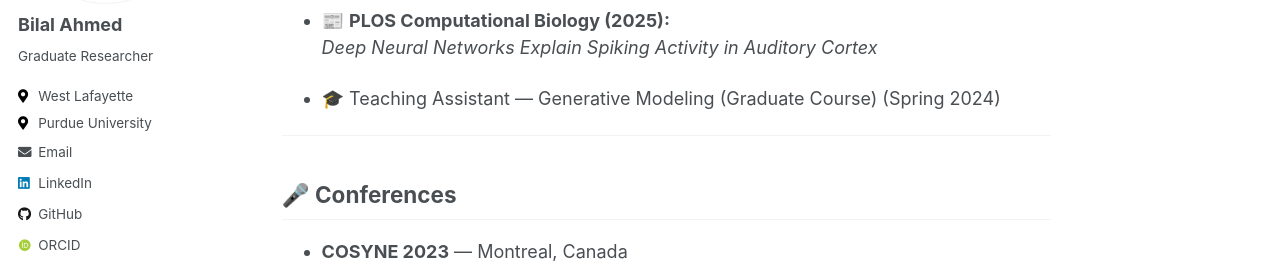
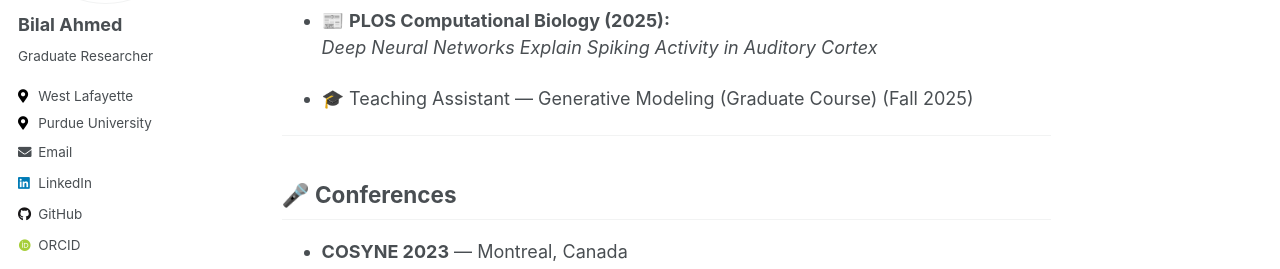
Before and after one commit to bilalhsp/bilalhsp.github.io, a Jekyll site: the page built from _pages/home.md, in a window 1280 px wide and 900 px high, scrolled down 738 px. Shown: the part 216-485 px from the top of the window. Built offline with Jekyll 4.4.1, drawn with Linux system fonts in a browser that asks for light colours; some web fonts are replaced.

Commit message:
Update teaching assistant role semester to Fall 2025

```diff
--- a/_pages/home.md
+++ b/_pages/home.md
@@ -28,7 +28,7 @@ More broadly, I am interested in diffusion and flow models, inverse problems, an
 - 📰 **PLOS Computational Biology (2025):**
   *Deep Neural Networks Explain Spiking Activity in Auditory Cortex*
 
-- 🎓 Teaching Assistant — Generative Modeling (Graduate Course) (Spring 2024)
+- 🎓 Teaching Assistant — Generative Modeling (Graduate Course) (Fall 2025)
 
 ---
 
```
